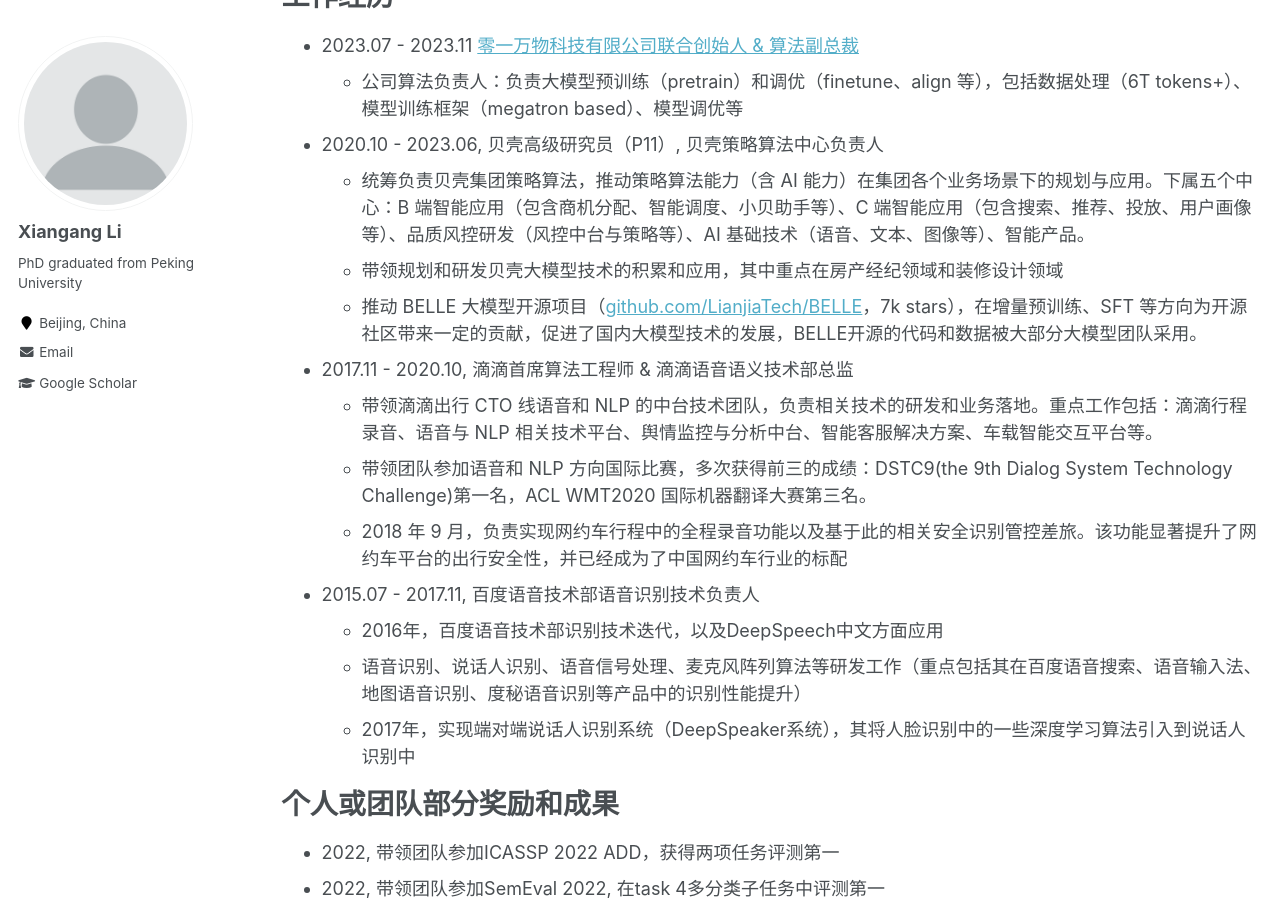
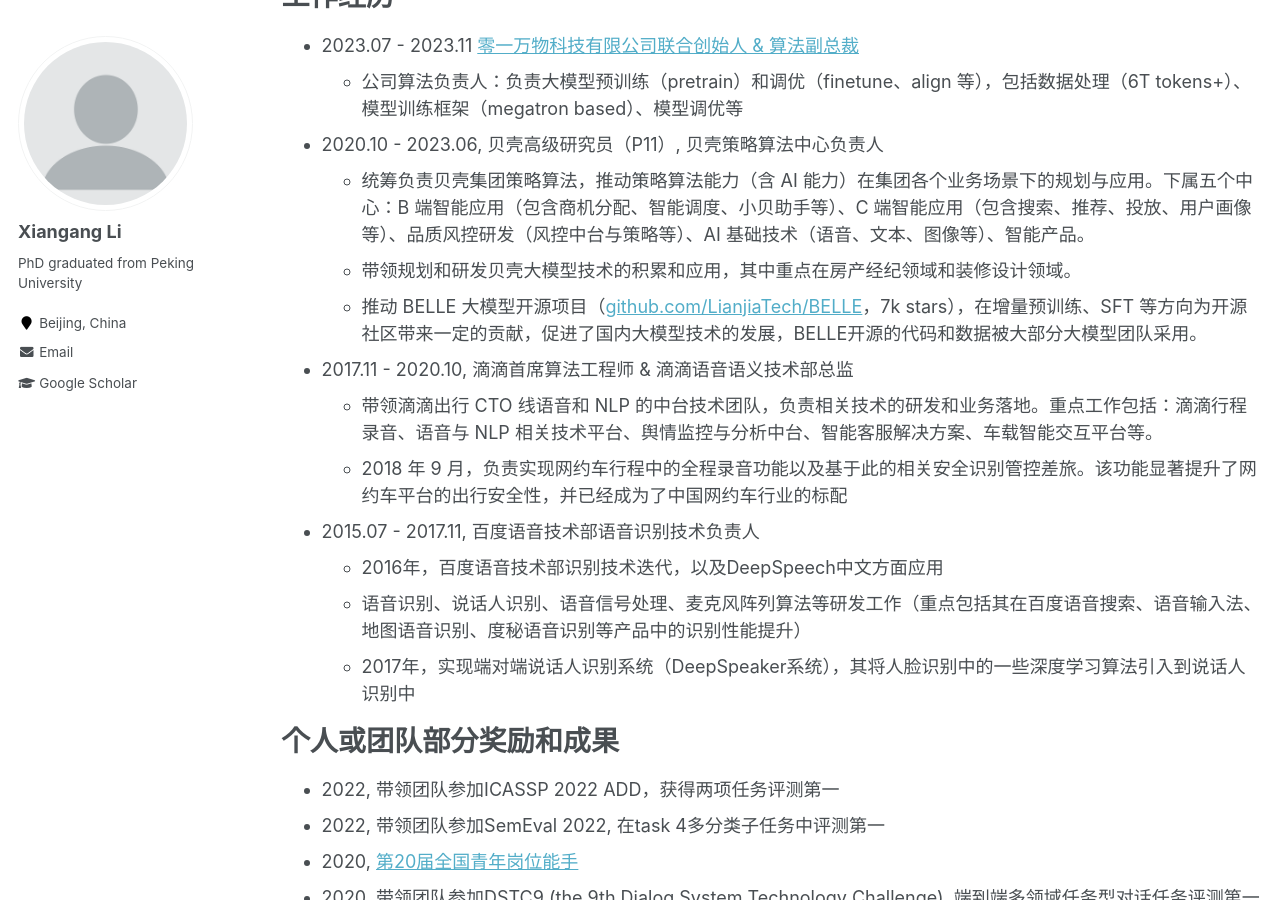
Before and after one commit to xiangangli/xiangangli.github.io, a Jekyll site: the page built from _pages/cv-cn.md, in a window 1280 px wide and 900 px high, scrolled down 410 px. Built offline with Jekyll 4.4.1, drawn with Linux system fonts in a browser that asks for light colours.

Commit message:
Update cv-cn.md

```diff
--- a/_pages/cv-cn.md
+++ b/_pages/cv-cn.md
@@ -24,11 +24,10 @@ redirect_from:
   * 公司算法负责人：负责大模型预训练（pretrain）和调优（finetune、align 等），包括数据处理（6T tokens+）、模型训练框架（megatron based）、模型调优等
 * 2020.10 - 2023.06,       贝壳高级研究员（P11）, 贝壳策略算法中心负责人
   * 统筹负责贝壳集团策略算法，推动策略算法能力（含 AI 能力）在集团各个业务场景下的规划与应用。下属五个中心：B 端智能应用（包含商机分配、智能调度、小贝助手等）、C 端智能应用（包含搜索、推荐、投放、用户画像等）、品质风控研发（风控中台与策略等）、AI 基础技术（语音、文本、图像等）、智能产品。
-  * 带领规划和研发贝壳大模型技术的积累和应用，其中重点在房产经纪领域和装修设计领域
+  * 带领规划和研发贝壳大模型技术的积累和应用，其中重点在房产经纪领域和装修设计领域。
   * 推动 BELLE 大模型开源项目（[github.com/LianjiaTech/BELLE](github.com/LianjiaTech/BELLE)，7k stars），在增量预训练、SFT 等方向为开源社区带来一定的贡献，促进了国内大模型技术的发展，BELLE开源的代码和数据被大部分大模型团队采用。
 * 2017.11 - 2020.10,    滴滴首席算法工程师 & 滴滴语音语义技术部总监
   * 带领滴滴出行 CTO 线语音和 NLP 的中台技术团队，负责相关技术的研发和业务落地。重点工作包括：滴滴行程录音、语音与 NLP 相关技术平台、舆情监控与分析中台、智能客服解决方案、车载智能交互平台等。
-  * 带领团队参加语音和 NLP 方向国际比赛，多次获得前三的成绩：DSTC9(the 9th Dialog System Technology Challenge)第一名，ACL WMT2020 国际机器翻译大赛第三名。
   * 2018 年 9 月，负责实现网约车行程中的全程录音功能以及基于此的相关安全识别管控差旅。该功能显著提升了网约车平台的出行安全性，并已经成为了中国网约车行业的标配
 * 2015.07 - 2017.11,    百度语音技术部语音识别技术负责人
   * 2016年，百度语音技术部识别技术迭代，以及DeepSpeech中文方面应用
```
